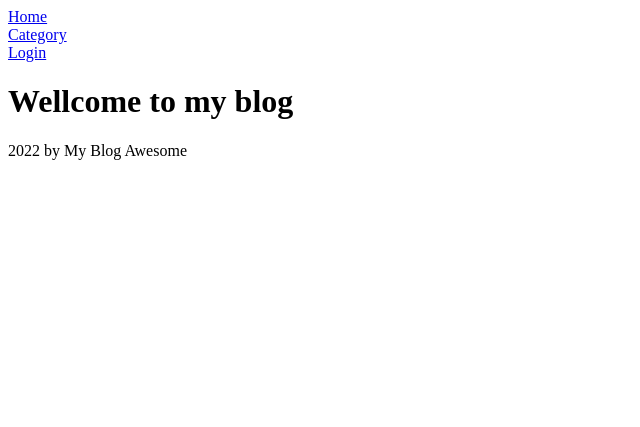
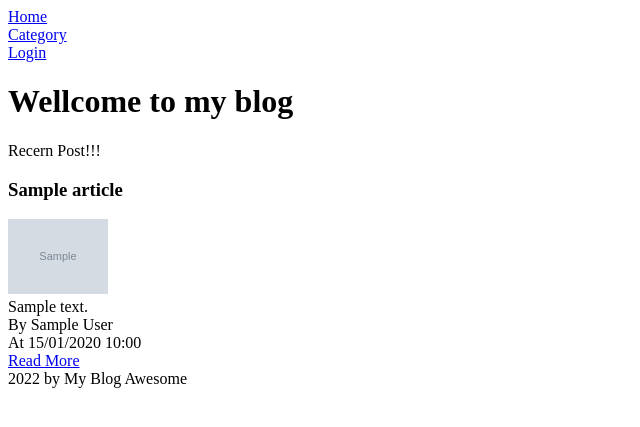
Before and after one commit to hdinjos/blog_awesome, a CodeIgniter 4 app: template app/Views/index.php in a window 1280 px wide. Shown: the top 427 px of the page, without its empty margins (0-640 px from the left). Run offline with PHP 8.4 and a stand-in for CodeIgniter, Linux system fonts and the light colour scheme; the template is opened without the code that fills it: most values are stand-ins (such as "Sample title", 1, 10 or a date in 2020); grey boxes marked "Sample" are stand-in pictures; some libraries are stand-ins or nearby versions.

Commit message:
list article publish in front

```diff
--- a/app/Controllers/Home.php
+++ b/app/Controllers/Home.php
@@ -6,6 +6,8 @@ class Home extends BaseController
 {
     public function index()
     {
-        return view('index');
+        $model = model(Articles::class);
+        $data['articles'] = $model->index('publish');
+        return view('index', $data);
     }
 }
--- a/app/Views/index.php
+++ b/app/Views/index.php
@@ -1,4 +1,16 @@
 <?= $this->extend('layout/layout_front') ?>
 <?= $this->section('content') ?>
 <h1>Wellcome to my blog</h1>
-<?= $this->endSection() ?>
+
+<div>Recern Post!!!</div>
+<?php foreach ($articles as $article) : ?>
+  <div>
+    <h3><?= $article->title ?></h3>
+    <img width="100" src="<?= base_url('assets/uploads/image' . '/' . $article->image) ?>" />
+    <div><?= $article->content ?></div>
+    <div>By <?= $article->author ?></div>
+    <div>At <?= date_format(date_create($article->create_at), 'd/m/Y H:i') ?></div>
+    <a href="/article/<?= $article->slug ?>">Read More</a>
+  </div>
+<?php endforeach ?>
+<?= $this->endSection() ?>app/Views/pages/front
```
Also changed, not shown: app/Models/Articles.php (+12 -1 lines).
